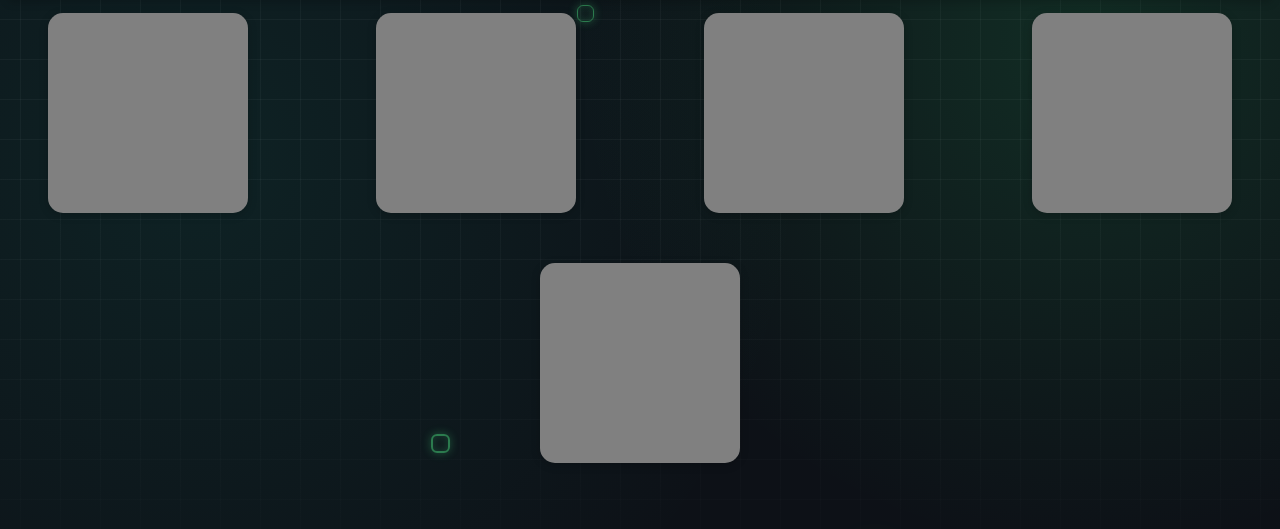
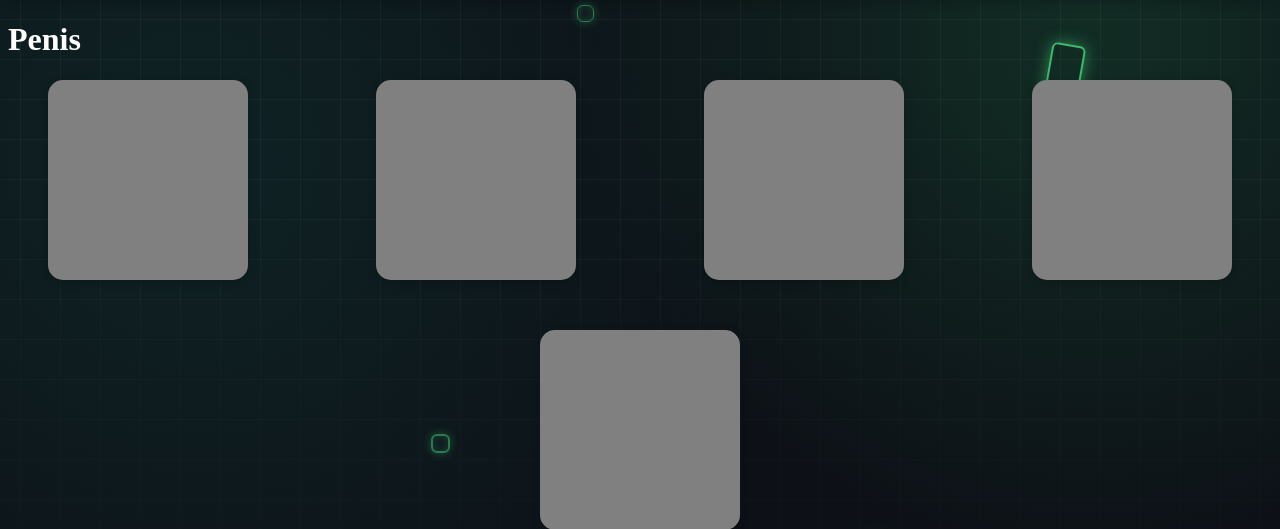
Before and after one commit to JakobGoelden/WebAppAufgabe, a PHP site: page / in a window 1280 px wide. Shown: the part 81-610 px from the top of the page. Run offline with PHP 8.4, Linux system fonts and the light colour scheme.

Commit message:
h1 added

```diff
--- a/index.php
+++ b/index.php
@@ -22,6 +22,7 @@ require_once("init.php");
     </div>
 
     <div class="content">
+        <h1>Penis</h1>
                 <div name="Links" class="container">
         <div>
             <div name="feature1" class="subsite"></div>
```
